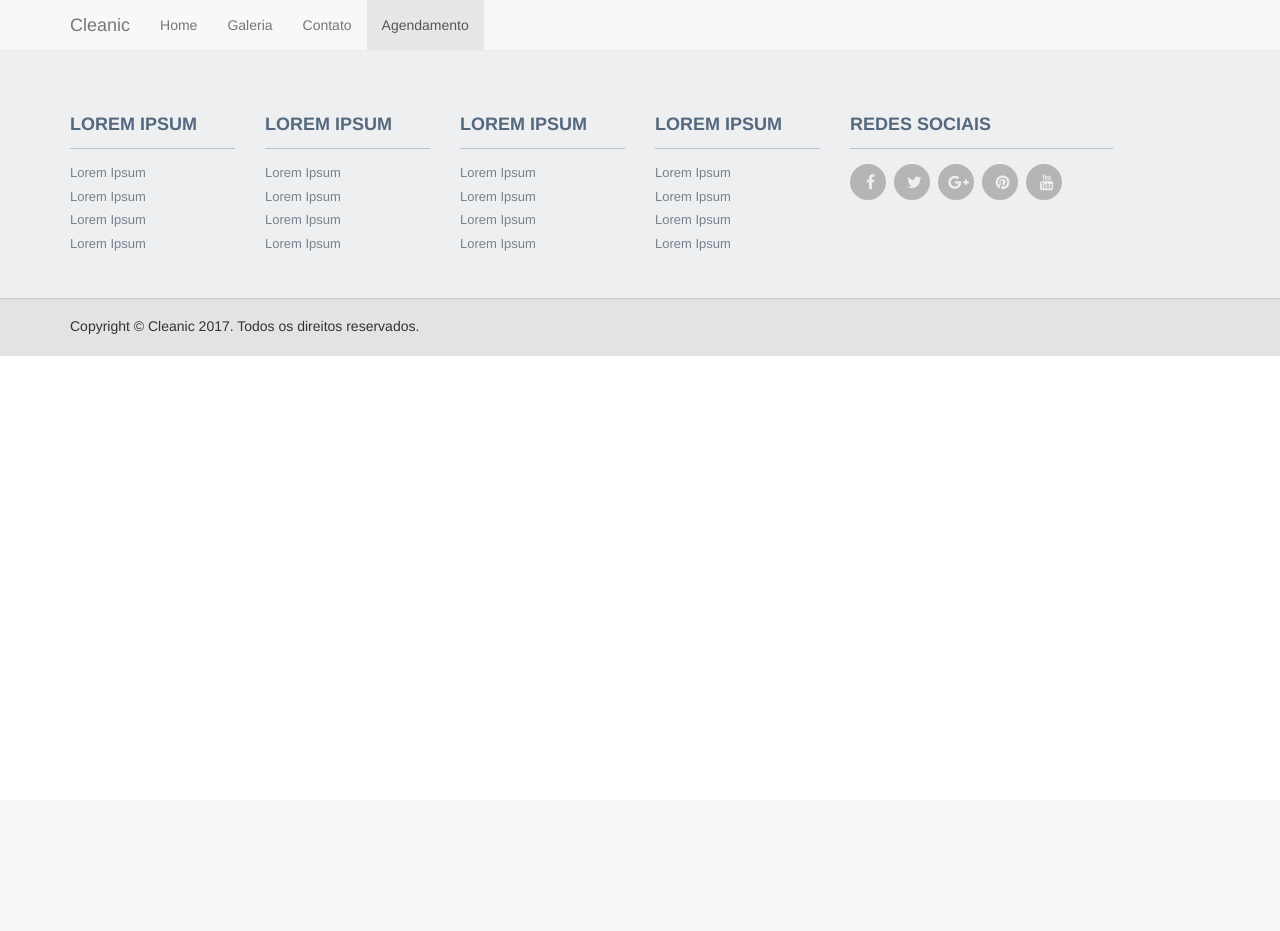
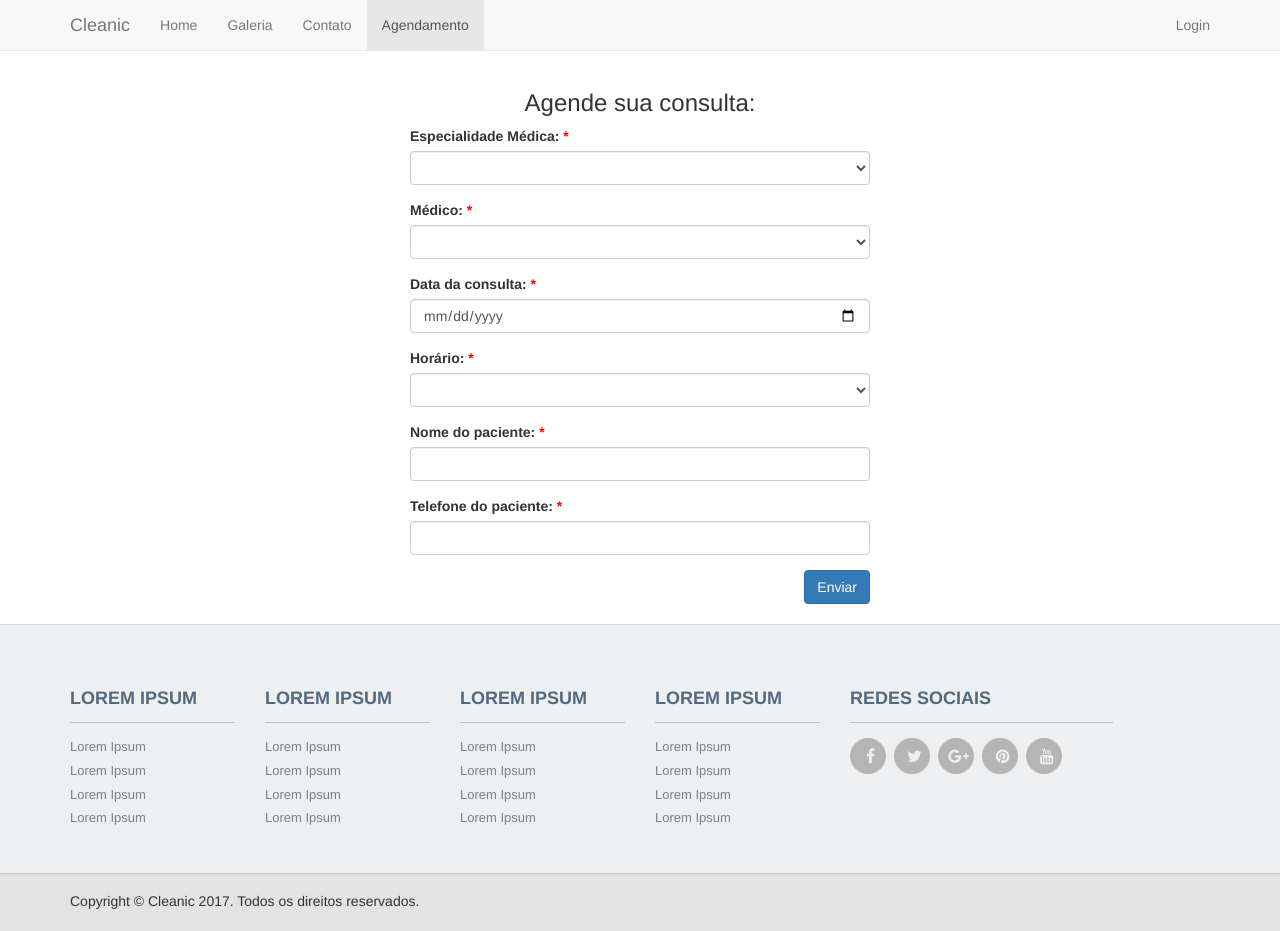
Before and after one commit to theffc/cleanic, a PHP site: page /home/index.php in a window 1280 px wide, after a click on "Agendamento". Before the commit the page ends 356 px from the top, so only its background shows below. Run offline with PHP 8.4, Linux system fonts and the light colour scheme; grey boxes labelled with a size stand in for pictures from a placeholder-image service; some libraries are stand-ins or nearby versions.

Commit message:
adicionando botao de login e formulario de agendamento

```diff
--- /dev/null
+++ b/public/scripts/components/scheduling/scheduling-behavior.js
@@ -0,0 +1,16 @@
+'use strict';
+
+function SchedulingBehavior($holder) {
+	this.$holder = $($holder || document.body);
+};
+
+SchedulingBehavior.prototype = {
+
+	bindEvents: function() {
+
+	},
+
+	init: function() {
+		this.bindEvents();
+	}
+};
--- a/public/scripts/scripts.js
+++ b/public/scripts/scripts.js
@@ -11,7 +11,8 @@ $(document).ready(function() {
 	function init() {
 		var components = [
 			MainPaginator,
-			GalleryBehavior
+			GalleryBehavior,
+			SchedulingBehavior
 		];
 
 		initializeComponents(components);
--- /dev/null
+++ b/templates/components/form/form-0002.php
@@ -0,0 +1,46 @@
+<form class="form-0001">
+  <h3 class="text-align-center">Agende sua consulta:</h3>
+  <div class="form-group">
+    <label for="scheduling-specialty">Especialidade Médica:<span class="color-red"> *</span></label>
+    <select class="form-control" id="scheduling-specialty" required>
+      <option></option>
+      <option>Especialidade 1</option>
+      <option>Especialidade 2</option>
+      <option>Especialidade 3</option>
+      <option>Especialidade 4</option>
+    </select>
+  </div>
+  <div class="form-group">
+    <label for="scheduling-doctor">Médico:<span class="color-red"> *</span></label>
+    <select class="form-control" id="scheduling-doctor" required>
+      <option></option>
+      <option>Médico 1</option>
+      <option>Médico 2</option>
+      <option>Médico 3</option>
+      <option>Médico 4</option>
+    </select>
+  </div>
+  <div class="form-group">
+    <label for="scheduling-date">Data da consulta:<span class="color-red"> *</span></label>
+    <input type="date" class="form-control" id="scheduling-date" required>
+  </div>
+  <div class="form-group">
+    <label for="scheduling-time">Horário:<span class="color-red"> *</span></label>
+    <select class="form-control" id="scheduling-time" required>
+      <option></option>
+      <option>Horário 1</option>
+      <option>Horário 2</option>
+      <option>Horário 3</option>
+      <option>Horário 4</option>
+    </select>
+  </div>
+  <div class="form-group">
+    <label for="scheduling-name">Nome do paciente:<span class="color-red"> *</span></label>
+    <input type="text" class="form-control" id="scheduling-name" required>
+  </div>
+  <div class="form-group">
+    <label for="scheduling-phone">Telefone do paciente:<span class="color-red"> *</span></label>
+    <input type="text" class="form-control" id="scheduling-phone" required>
+  </div>
+  <button type="submit" class="btn btn-primary align-right">Enviar</button>
+</form>
--- a/templates/components/main/scheduling.php
+++ b/templates/components/main/scheduling.php
@@ -3,5 +3,5 @@
 ?>
 
 <main id="scheduling" class="main-0001" data-main-paginator="hidden">
-
+	<?php require_once(__TEMPLATES__ . '/components/form/form-0002.php'); ?>
 </main>
--- a/templates/components/navigation/navigation-0001.php
+++ b/templates/components/navigation/navigation-0001.php
@@ -25,7 +25,9 @@
 				</li>
 			</ul>
 			<ul class="nav navbar-nav navbar-right">
-
+				<li class="">
+					<a href="#login">Login</a>
+				</li>
 			</ul>
 		</div>
 	</div>
--- a/templates/components/scripts/scripts-0001.php
+++ b/templates/components/scripts/scripts-0001.php
@@ -8,6 +8,9 @@
 <script src="https://maxcdn.bootstrapcdn.com/bootstrap/3.3.7/js/bootstrap.min.js" integrity="sha384-Tc5IQib027qvyjSMfHjOMaLkfuWVxZxUPnCJA7l2mCWNIpG9mGCD8wGNIcPD7Txa" crossorigin="anonymous"></script>
 
 <script src="/cleanic/public/scripts/components/pagination/main-paginator.js"></script>
+
 <script src="/cleanic/public/scripts/components/gallery/gallery-behavior.js"></script>
 
+<script src="/cleanic/public/scripts/components/scheduling/scheduling-behavior.js"></script>
+
 <script src="/cleanic/public/scripts/scripts.js"></script>
--- a/templates/pages/home.php
+++ b/templates/pages/home.php
@@ -16,8 +16,11 @@
 		<?php require_once(__TEMPLATES__ . '/components/header/header-0001.php'); ?>
 
 		<?php require_once(__TEMPLATES__ . '/components/main/home.php'); ?>
+
 		<?php require_once(__TEMPLATES__ . '/components/main/gallery.php'); ?>
+
 		<?php require_once(__TEMPLATES__ . '/components/main/contact.php'); ?>
+
 		<?php require_once(__TEMPLATES__ . '/components/main/scheduling.php'); ?>
 
 		<?php require_once(__TEMPLATES__ . '/components/footer/footer-0001.php'); ?>
```
